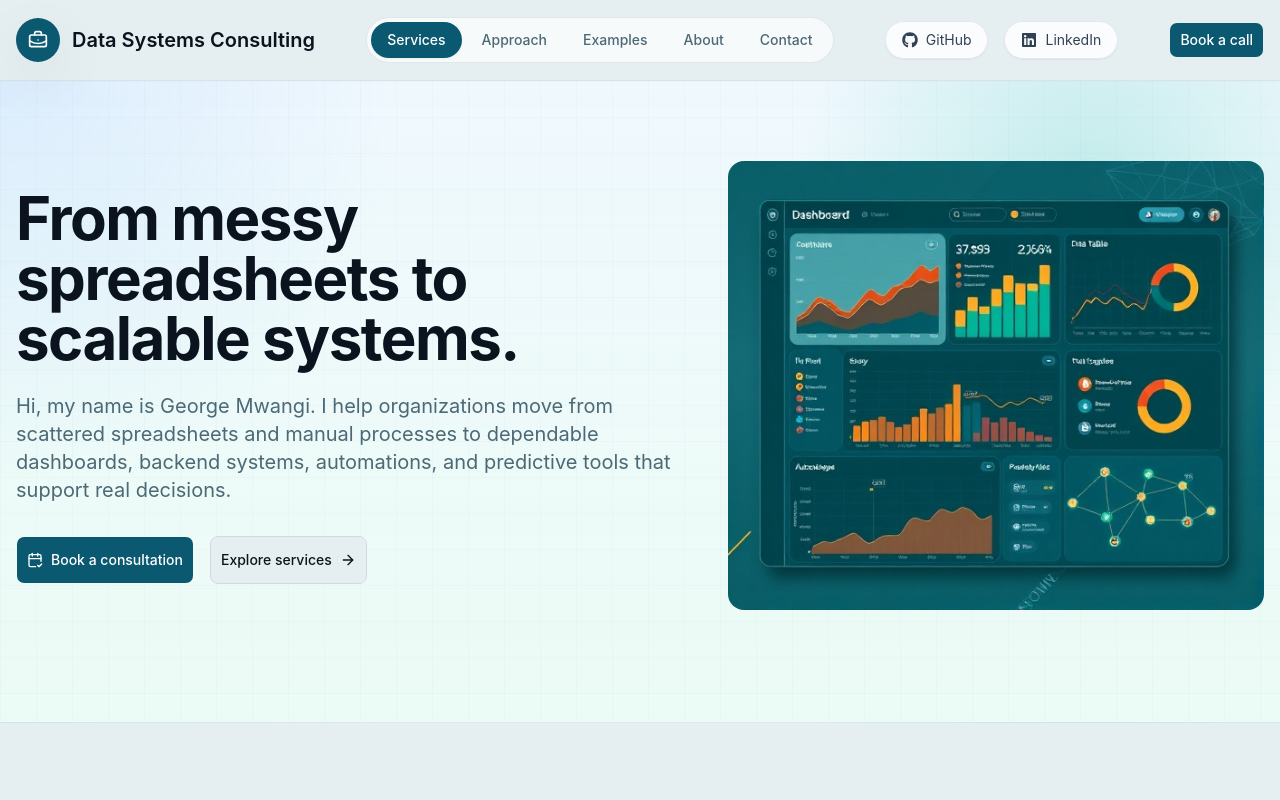
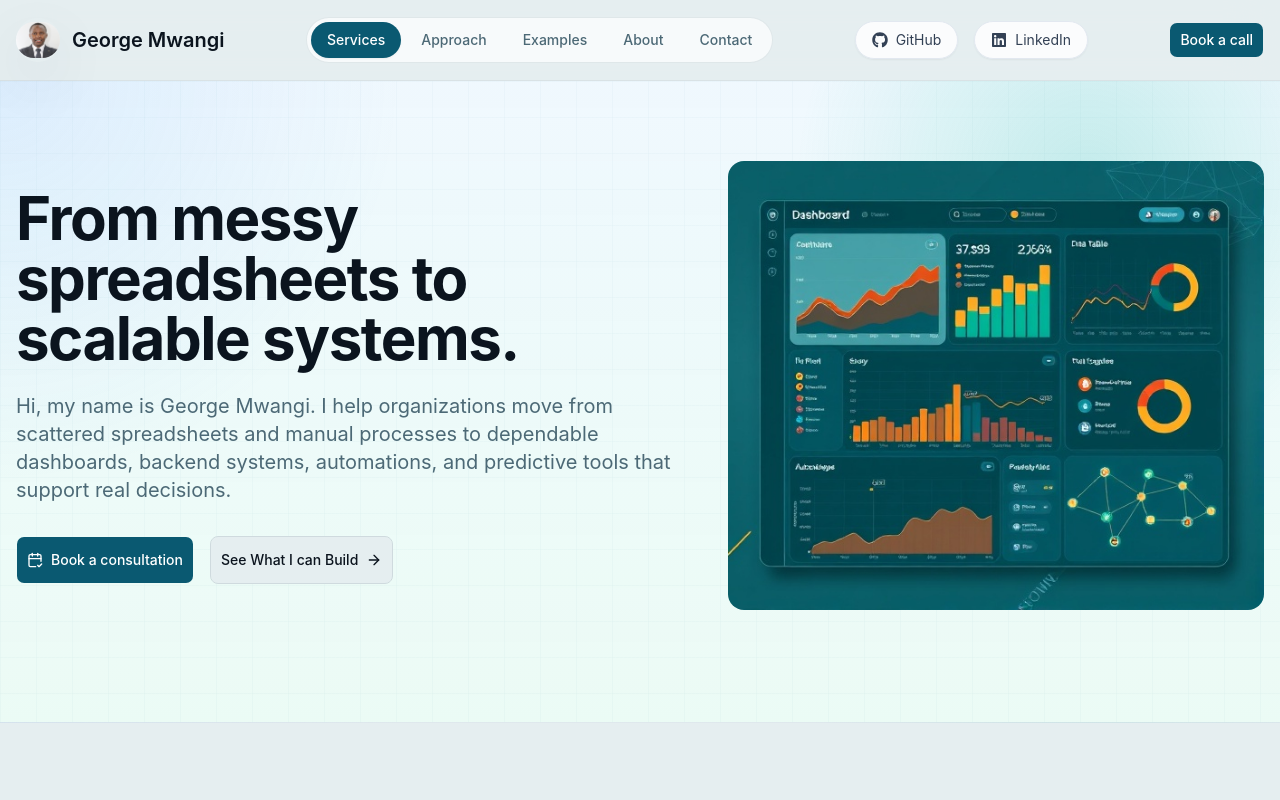
Before and after one commit to mwangi-george/my-business-website, a React (Vite) app: page / in a window 1280 px wide. Shown: the top 800 px of the page. Built offline with nearby package versions, Linux system fonts and the light colour scheme.

Commit message:
Update content

```diff
--- a/src/components/site-footer.tsx
+++ b/src/components/site-footer.tsx
@@ -3,7 +3,7 @@ export function SiteFooter() {
     <footer className="border-t border-border/60 bg-white/30 py-8">
       <div className="container flex flex-col gap-3 text-sm text-muted-foreground md:flex-row md:items-center md:justify-between">
         <p>Building data-driven systems, automations, dashboards, and forecasting tools.</p>
-        <p>© {new Date().getFullYear()} Data Systems Consulting. All rights reserved.</p>
+        <p>© {new Date().getFullYear()} George Mwangi. All rights reserved.</p>
       </div>
     </footer>
   );
--- a/src/components/site-header.tsx
+++ b/src/components/site-header.tsx
@@ -26,10 +26,11 @@ export function SiteHeader({ navigationItems, activeSection }: SiteHeaderProps)
               href="#top"
               className="flex items-center gap-3 font-semibold text-foreground transition-transform hover:scale-[1.01]"
           >
-          <span className="grid h-11 w-11 place-items-center rounded-2xl bg-primary text-primary-foreground shadow-soft">
-            <BriefcaseBusiness className="h-5 w-5" />
+          <span className="grid h-11 w-11 place-items-center rounded-2xl text-primary-foreground shadow-soft">
+            {/*<BriefcaseBusiness className="h-5 w-5" />*/}
+            <img alt={"George"} src={"cover_image.jpeg"} className={"rounded-full"}/>
           </span>
-            <span className="text-lg md:text-xl">Data Systems Consulting</span>
+            <span className="text-lg md:text-xl">George Mwangi</span>
           </a>
 
           {/* Desktop Nav */}
--- a/src/components/social-links.tsx
+++ b/src/components/social-links.tsx
@@ -16,7 +16,7 @@ const SocialLinks = ({className}: {className?: string}) => {
             </a>
 
             <a
-                href="https://linkedin.com/in/mwangi-george"
+                href="https://linkedin.com/in/george-mwangi-0ba801407"
                 target="_blank"
                 rel="noopener noreferrer"
                 className="group flex items-center gap-2 rounded-full border border-slate-200 bg-white/80 px-4 py-2 text-sm text-slate-700 shadow-sm transition-all duration-300 hover:-translate-y-0.5 hover:border-sky-300 hover:text-sky-700 hover:shadow-md"
--- a/src/data/site-content.ts
+++ b/src/data/site-content.ts
@@ -184,6 +184,6 @@ export const socialLinks = [
 
 export const ctaLinks = {
   primary: { label: "Book a consultation", href: "#contact", icon: CalendarCheck2 },
-  secondary: { label: "Explore services", href: "#services", icon: ArrowRight },
+  secondary: { label: "See What I can Build", href: "#services", icon: ArrowRight },
   tertiary: { label: "See project examples", href: "#examples", icon: Activity },
 };
```
